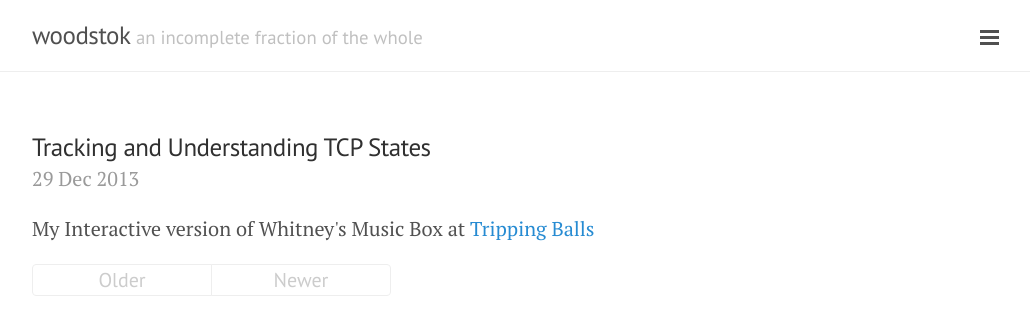
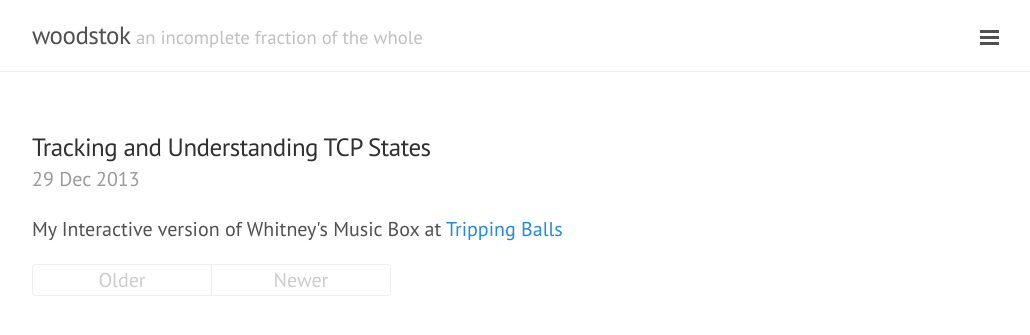
Before and after one commit to woodstok/woodstok.github.io, a Jekyll site: the page built from index.html, in a window 1280 px wide. Shown: the top 335 px of the page, without its empty margins (248-1278 px from the left). Built offline with Jekyll 4.4.1, drawn with Linux system fonts in a browser that asks for light colours; Markdown is read by kramdown in place of the engine named in the settings; the list of posts is cut into pages by our own code.

Commit message:
changed main font

```diff
--- a/public/css/lanyon.css
+++ b/public/css/lanyon.css
@@ -41,7 +41,10 @@ body {
 }
 
 html {
+/*
   font-family: "PT Serif", Georgia, "Times New Roman", serif;
+  */
+  font-family: "PT Sans", Helvetica, Arial, sans-serif;
 }
 
 h1, h2, h3, h4, h5, h6 {
```
